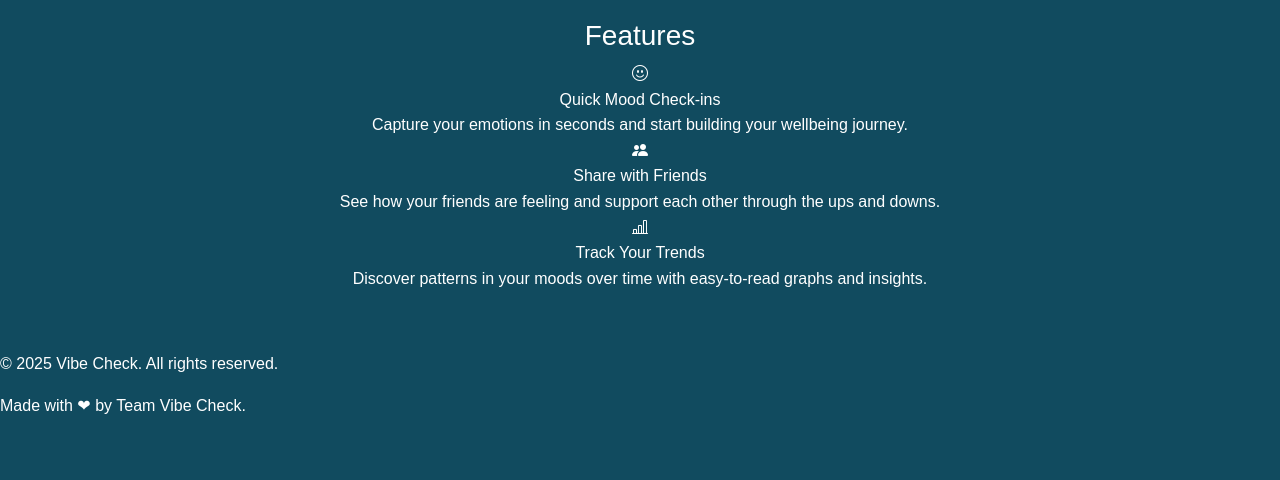
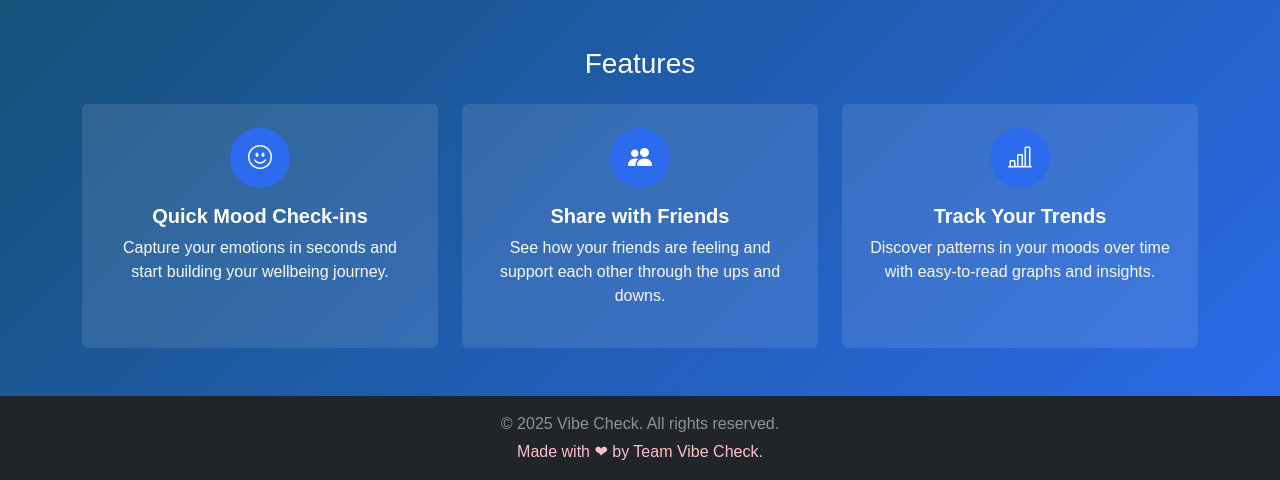
Before and after one commit to cybergemm/vibe_check, a Flask app: template templates/intro.html in a window 1280 px wide. Shown: the part 381-861 px from the top of the page. Before the commit the page ends 795 px from the top, so only its background shows below. Run offline with Flask 3, Linux system fonts and the light colour scheme; the template is opened without the code that fills it, so the values that code supplies are empty.

Commit message:
I have added and edited the CSS styling, bootstrap for the intro page. The features cards have bootrap and also inlcuded a hover feature in CSS.

```diff
--- a/static/css/intro_stylesheet.css
+++ b/static/css/intro_stylesheet.css
@@ -1,84 +1,30 @@
-* {
-    box-sizing: border-box;
+/* Base */
+body {
+    background: linear-gradient(135deg, #114b5f, #2C6BED);
     font-family: Arial, Helvetica, sans-serif;
-    margin: 0;
-    padding: 0;
 }
 
-body {
-    background-color: #114b5f;
-    color: #fff;
-    line-height: 1.6;
+/* Feature Cards */
+.feature-card {
+    background-color: rgba(255, 255, 255, 0.1);
+    transition: background-color 0.3s ease;
 }
 
-.landing-header {
-    padding: 20px;
-    text-align: right;
-    background-color: transparent;
+.feature-card:hover {
+    background-color: rgba(255, 255, 255, 0.2);
 }
 
-.landing-nav .nav-link {
-    margin-left: 20px;
-    color: #2C6BED;
-    text-decoration: none;
-    font-weight: bold;
+.feature-icon {
+    background-color: #2C6BED;
+    color: #fff;
+    width: 60px;
+    height: 60px;
+    border-radius: 50%;
+    display: flex;
+    align-items: center;
+    justify-content: center;
 }
 
-.landing-nav .nav-link:hover {
-    text-decoration: underline;
+.text-pink {
+    color: #ffc0cb;
 }
-
-.landing-main {
-    text-align: center;
-    padding: 60px 20px;
-}
-
-.logo {
-    width: 100px;
-    margin-bottom: 20px;
-}
-
-.landing-heading {
-    font-size: 32px;
-    font-weight: bold;
-    color: #fff;
-    margin-bottom: 15px;
-}
-
-.landing-description {
-    font-size: 18px;
-    color: #f1f1f1;
-    max-width: 600px;
-    margin: 0 auto 40px auto;
-}
-
-.features-section {
-    background-color: #fff;
-    color: #222;
-    padding: 40px 20px;
-    border-radius: 20px;
-    margin: 20px auto;
-    max-width: 800px;
-}
-
-.features-heading {
-    font-size: 24px;
-    margin-bottom: 20px;
-}
-
-.features-list {
-    list-style: none;
-    padding-left: 0;
-}
-
-.features-list li {
-    margin-bottom: 12px;
-    font-size: 16px;
-}
-
-.landing-footer {
-    text-align: center;
-    padding: 20px;
-    font-size: 14px;
-    color: #ccc;
-}
--- a/templates/intro.html
+++ b/templates/intro.html
@@ -1,64 +1,75 @@
 <!DOCTYPE html>
 <html lang="en">
 <head>
-    <meta charset="UTF-8">
-    <meta name="viewport" content="width=device-width, initial-scale=1.0">
+  <meta charset="UTF-8" />
+  <meta name="viewport" content="width=device-width, initial-scale=1.0"/>
   <title>Welcome to Vibe Check</title>
 
-    <link rel="stylesheet" href="https://cdn.jsdelivr.net/npm/bootstrap@5.3.5/dist/css/bootstrap.min.css">
-    <link rel="stylesheet" href="https://cdn.jsdelivr.net/npm/bootstrap-icons@1.10.5/font/bootstrap-icons.css">
-    <link rel="stylesheet" href="../dstatic/css/intro_stylesheet.css">
+  <link rel="stylesheet" href="https://cdn.jsdelivr.net/npm/bootstrap@5.3.5/dist/css/bootstrap.min.css"/>
+  <link rel="stylesheet" href="https://cdn.jsdelivr.net/npm/bootstrap-icons@1.10.5/font/bootstrap-icons.css"/>
+  <link rel="stylesheet" href="../static/css/intro_stylesheet.css"/>
 </head>
-<body>
-    <header class="landing-header">
-        <nav class="landing-nav">
-            <a href="/login">Log In</a>
-            <a href="/signup">Sign Up</a>
+<body class="d-flex flex-column min-vh-100 text-white">
+
+  <header class="py-3 text-end px-4">
+    <nav>
+      <a href="login.html" class="text-white fw-bold text-decoration-none me-3">Log In</a>
+      <a href="signup.html" class="text-white fw-bold text-decoration-none">Sign Up</a>
     </nav>
   </header>
 
-    <main class="landing-main">
-        <section class="hero-section">
-            <img src="../static/images/logo-placeholder.png" alt="Vibe Check Logo" class="logo">
-            <h2 class="landing-heading">Vibe Check: Feel. Reflect. Thrive.</h2>
-            <p class="landing-description">
+  <main class="flex-grow-1 text-center px-3 py-5">
+    <section class="mb-4">
+      <img src="../static/images/logo.png" alt="Vibe Check Logo" class="mb-3" style="width: 80px; height: 80px;">
+    </section>
+
+    <section class="mb-5">
+      <h2 class="display-5 fw-bold">Vibe Check: Feel. Reflect. Thrive.</h2>
+      <p class="lead mx-auto" style="max-width: 700px;">
         Your personal companion for emotional wellness. Reflect on your moods, discover patterns, and take charge of your mental wellbeing—one check-in at a time.
       </p>
     </section>
 
-        <section class="features">
-            <h3>Features</h3>
-            <div class="features-grid">
-                <div class="feature-item">
-                    <div class="feature-icon"><i class="bi bi-emoji-smile"></i></div>
-                    <div class="feature-title">Quick Mood Check-ins</div>
-                    <div class="feature-description">
-                        Capture your emotions in seconds and start building your wellbeing journey.
+    <section class="container">
+      <h3 class="mb-4 fs-3">Features</h3>
+      <div class="row justify-content-center g-4">
+        <div class="col-md-4">
+          <div class="feature-card p-4 rounded text-center h-100">
+            <div class="feature-icon mx-auto mb-3">
+              <i class="bi bi-emoji-smile fs-4"></i>
+            </div>
+            <h5 class="fw-bold">Quick Mood Check-ins</h5>
+            <p class="text-light">Capture your emotions in seconds and start building your wellbeing journey.</p>
           </div>
         </div>
 
-                <div class="feature-item">
-                    <div class="feature-icon"><i class="bi bi-people-fill"></i></div>
-                    <div class="feature-title">Share with Friends</div>
-                    <div class="feature-description">
-                        See how your friends are feeling and support each other through the ups and downs.
+        <div class="col-md-4">
+          <div class="feature-card p-4 rounded text-center h-100">
+            <div class="feature-icon mx-auto mb-3">
+              <i class="bi bi-people-fill fs-4"></i>
+            </div>
+            <h5 class="fw-bold">Share with Friends</h5>
+            <p class="text-light">See how your friends are feeling and support each other through the ups and downs.</p>
           </div>
         </div>
 
-                <div class="feature-item">
-                    <div class="feature-icon"><i class="bi bi-bar-chart-line"></i></div>
-                    <div class="feature-title">Track Your Trends</div>
-                    <div class="feature-description">
-                        Discover patterns in your moods over time with easy-to-read graphs and insights.
+        <div class="col-md-4">
+          <div class="feature-card p-4 rounded text-center h-100">
+            <div class="feature-icon mx-auto mb-3">
+              <i class="bi bi-bar-chart-line fs-4"></i>
+            </div>
+            <h5 class="fw-bold">Track Your Trends</h5>
+            <p class="text-light">Discover patterns in your moods over time with easy-to-read graphs and insights.</p>
           </div>
         </div>
       </div>
     </section>
   </main>
 
-    <footer class="main-footer">
-        <p>&copy; 2025 Vibe Check. All rights reserved.</p>
-        <p>Made with &#10084 by Team Vibe Check.</p>
+  <footer class="text-center py-3 bg-dark text-white-50 mt-auto">
+    <p class="mb-1">&copy; 2025 Vibe Check. All rights reserved.</p>
+    <p class="text-pink mb-0">Made with &#10084; by Team Vibe Check.</p>
   </footer>
+
 </body>
 </html>
```
Lines whose indentation alone changed are shown as unchanged.
